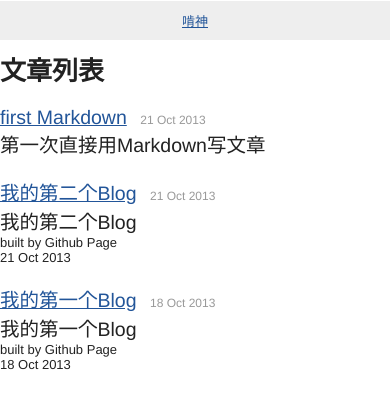
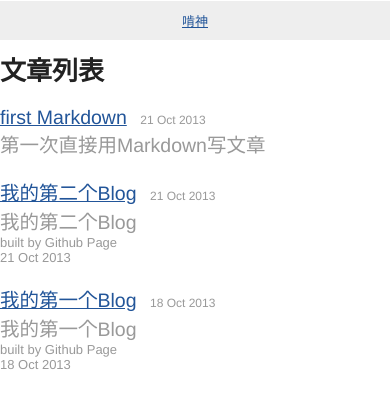
Before and after one commit to kenshinlin/archives, a Jekyll site: the page built from index.html, in a window 390 px wide. Shown: the top 409 px of the page. Built offline with Jekyll 4.4.1, drawn with Linux system fonts in a browser that asks for light colours.

Commit message:
Update style.css

```diff
--- a/css/style.css
+++ b/css/style.css
@@ -79,6 +79,10 @@ p{
   .wrap, h2{
     font-weight:normal;
   }
+  .excerpt{
+    font-size:13px;
+    color:#999;
+  }
 
   .idx-post-data{
   color: #999;
```
